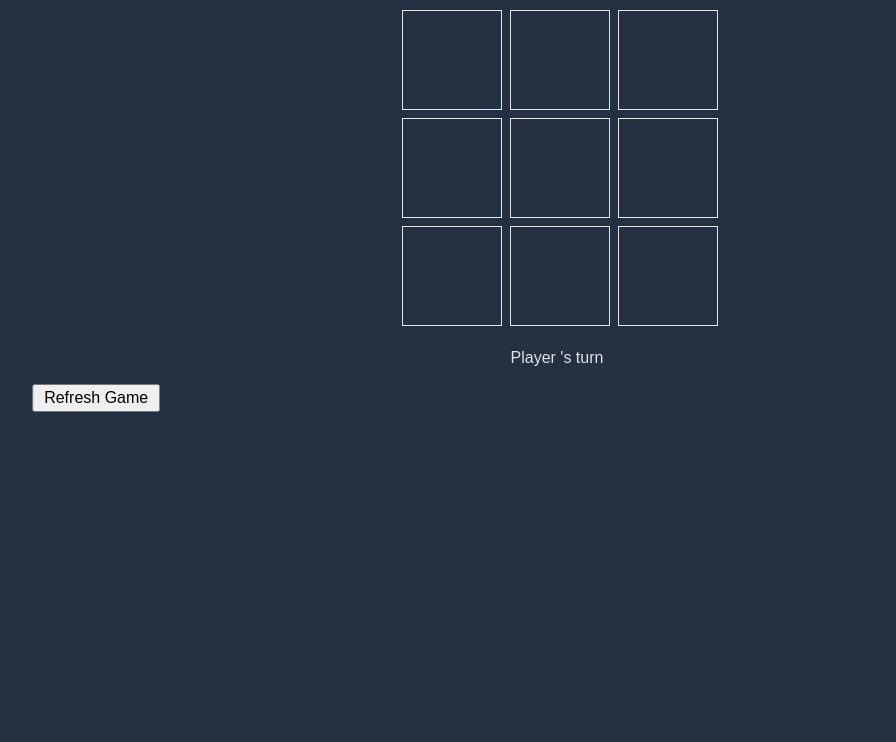
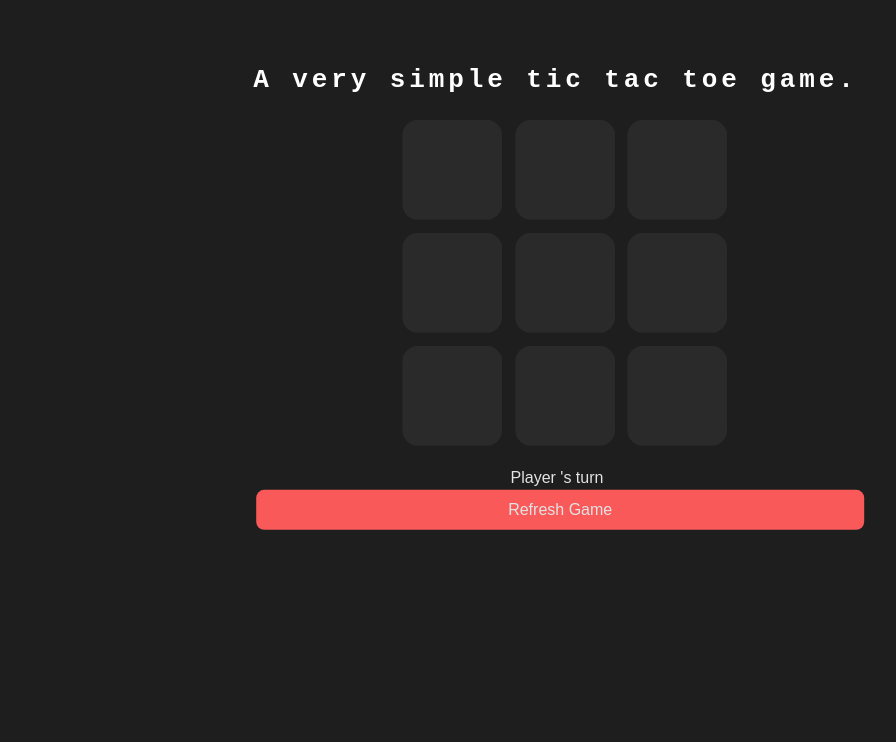
Before and after one commit to ga26oe/TicTacToe, a website: page index.html in a window 1280 px wide. Shown: the part 58-800 px from the top of the page, without its empty margins (83-979 px from the left). Drawn offline with Linux system fonts and the light colour scheme.

Commit message:
Updated UI

```diff
--- a/index.html
+++ b/index.html
@@ -9,7 +9,9 @@
   <body>
     <script src="script.js" defer></script>
     <div class="game-container">
-      <h1>Tic-Tac-Toe</h1>
+      <div class="typewriterHeader">
+        <h1>A very simple tic tac toe game.</h1>
+      </div>
       <div class="board" id="board"></div>
       <div id="status"></div>
       <button id="refreshButton">Refresh Game</button>
--- a/script.js
+++ b/script.js
@@ -129,6 +129,18 @@ function Game_Controller(playerOneName = "Player One", playerTwoName = "AI") {
         const cellElement = document.createElement("div");
         cellElement.classList.add("cell");
         cellElement.textContent = cell;
+
+        if (cell === "X") {
+          cellElement.classList.add("x");
+        } else if (cell === "O") {
+          cellElement.classList.add("o");
+        }
+
+        /*         if (cell !== "") {
+          cellElement.classList.add("taken");
+          cellElement.classList.add(cell.toLowerCase());
+        } */
+
         cellElement.addEventListener("click", () =>
           handleCellClick(rowIndex, colIndex)
         );
--- a/style.css
+++ b/style.css
@@ -35,17 +35,60 @@ h5,
 h6 {
   overflow-wrap: break-word;
 }
+
 :root {
-  --webPageColor: #233142;
+  --webPageColor: #1e1e1e;
+  --square: #2a2a2a;
   --textColor: #e3e3e3;
   --xColor: #f95959;
-  --oColor: #8b4513;
+  --oColor: #59f9b2;
+  --boardColor: #455d7a;
+  --hoverColor: #344861;
+  --refreshButton: #e64545;
+  --typeWriterCursor: #e64545;
 }
 
 body {
   background-color: var(--webPageColor);
   color: var(--textColor);
+  position: absolute;
+  top: 50%;
+  left: 50%;
+  transform: translate(-50%, -60%);
 }
+
+.typewriterHeader h1 {
+  color: #fff;
+  font-family: monospace;
+  overflow: hidden; /* Ensures the content is not revealed until the animation */
+  border-right: 0.15em solid orange; /* The typwriter cursor */
+  white-space: nowrap; /* Keeps the content on a single line */
+  margin: 0 auto; /* Gives that scrolling effect as the typing happens */
+  letter-spacing: 0.15em; /* Adjust as needed */
+  animation: typing 3.5s steps(30, end), blink-caret 0.5s step-end infinite;
+}
+
+/* The typing effect */
+@keyframes typing {
+  from {
+    width: 0;
+  }
+  to {
+    width: 100%;
+  }
+}
+
+/* The typewriter cursor effect */
+@keyframes blink-caret {
+  from,
+  to {
+    border-color: transparent;
+  }
+  50% {
+    border-color: var(--typeWriterCursor);
+  }
+}
+
 .game-container {
   text-align: center;
   font-family: Arial, sans-serif;
@@ -55,8 +98,8 @@ body {
 }
 .board {
   display: grid;
-  grid-template-columns: repeat(3, 100px);
-  grid-gap: 8px;
+  grid-template-columns: repeat(3, 1fr);
+  grid-gap: 0.8rem;
   margin: 20px auto;
   width: 310px;
 }
@@ -68,12 +111,56 @@ body {
   display: flex;
   align-items: center;
   justify-content: center;
-  font-size: 40px;
+  font-size: 3rem;
   cursor: pointer;
+  background-color: var(--square);
+  border-radius: 1rem;
+  border: none;
+  color: var(--xColor);
+  border: 2px solid transparent;
+  transition: all 0.3s ease;
 }
+
+.cell.x {
+  color: var(--xColor);
+}
+.cell.o {
+  color: var(--oColor);
+}
+
+.cell:hover {
+  border-color: #3498db;
+  box-shadow: 0 0 10px rgba(0, 0, 0, 0.1);
+  transform: scale(1.05);
+}
+
+/* .cell:hover::before {
+  transform: scale(1.1);
+  box-shadow: 0 0 15px #ffee10;
+}
+
+.cell:hover::after {
+  color: #ffee10;
+  box-shadow: 0 0 5px #ffee10;
+  text-shadow: 0 0 5px #ffee10;
+}
+ */
 #refreshButton {
-  position: relative;
+  background-color: var(--xColor);
+  color: var(--textColor);
+  border: none;
   cursor: pointer;
-  width: 10%;
-  transform: translate(90%, 50%);
+  width: 100%;
+  padding: 0.5rem;
+  margin-left: 0.2rem;
+  margin-right: 0.2rem;
+  align-items: center;
+  justify-content: center;
+  font-size: none;
+  border-radius: 0.5rem;
+
+  transition: background-color 0.3 ease;
 }
+#refreshButton:hover {
+  background-color: var(--refreshButton);
+}
```
